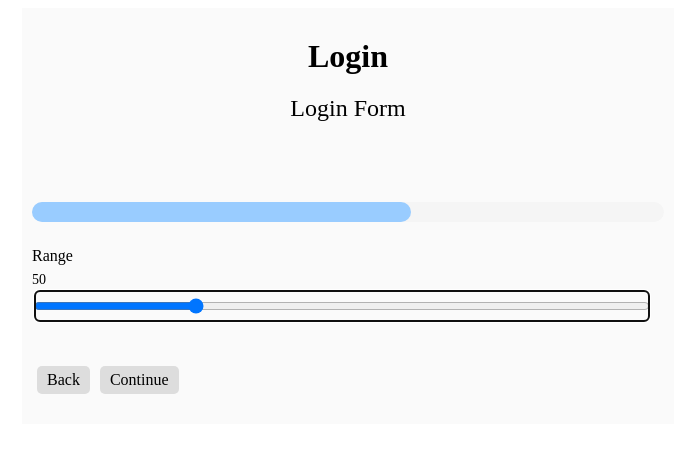
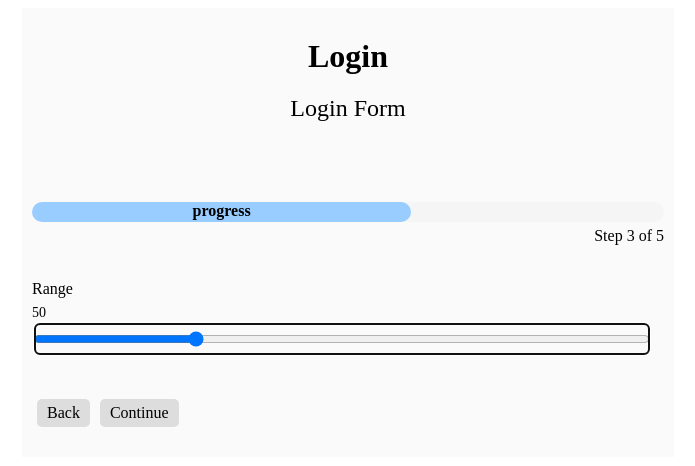
Before and after one commit to nettantra/llama-forms-react, a React (Create React App) app: page / in a window 1280 px wide. Shown: the top 466 px of the page, without its empty margins (302-997 px from the left). Built offline with nearby package versions, Linux system fonts and the light colour scheme.

Commit message:
optimised progressbar

```diff
--- a/src/App.js
+++ b/src/App.js
@@ -43,12 +43,14 @@ function App() {
                 onNext : login_test
               }
             },
-            ProgressBar:true,
-            progressBarColor:"",
-            progressBarHeight: "",
-            progressBarText:"",
-            progressBarTextColor:"",
-            subProgressBar: false,
+            progressBar:{
+              show: true,
+              color: '',
+              height: '',
+              text: 'progress',
+              textColor: '',
+              subProgress: true,
+            },
             prevButtonText:"Back",
             nextButtonText:"Continue",
             submitButtonText:"Done",
--- a/src/llama/index.jsx
+++ b/src/llama/index.jsx
@@ -2,7 +2,7 @@ import React from 'react';
 import { Fragment, useEffect, useState } from "react";
 import MultipleForm from "./components/Form/multipleForm";
 import SingleForm from "./components/Form/singleForm";
-import {Progress} from './components/Progress'
+import { Progress } from './components/Progress'
 
 
 export const LlamaForm = (props) => {
@@ -70,9 +70,9 @@ export const LlamaForm = (props) => {
                     wizardStepSet={wizardStepSet}
                     onSubmit={props.onSubmit}
                     step={setStep}
-                    button={{"next":props.schema.nextButtonText, "previous":props.schema.prevButtonText, "submit":props.schema.submitButtonText}}
+                    button={{ "next": props.schema.nextButtonText, "previous": props.schema.prevButtonText, "submit": props.schema.submitButtonText }}
                     initialStep={props?.schema?.initialStep}
-                    wizardStepOptions = {props?.schema?.wizardOptions}
+                    wizardStepOptions={props?.schema?.wizardOptions}
                 />
             )
         }
@@ -94,8 +94,9 @@ export const LlamaForm = (props) => {
         <>
             <div style={{ backgroundColor: "#FAFAFA", width: "100%", height: "100%", display: "flex", flexDirection: "column", alignItems: "center", padding: "10px" }}>
                 <h1 style={{ fontFamily: 'Nunito Sans', margin: "20px 0px" }}>{props.schema?.title}</h1>
+                {console.log(props.schema?.progressBar)}
                 <h2 style={{ fontFamily: 'Nunito Sans', fontWeight: "400", margin: "0px 0px 30px 0px" }}>{props.schema?.description}</h2>
-                <Progress height={props.schema.progressBarHeight} step={step} stepLength={Object.keys(wizardStepSet).length} color={props.schema.progressBarColor} text={props.schema.progressBarText} textColor={props.schema.progressBarTextColor} ProgressBar={props.schema.ProgressBar} subProgressBar={props.schema.subProgressBar}/>
+                <Progress height={props?.schema?.progressBar?.height?? ""} step={step} stepLength={Object.keys(wizardStepSet).length} color={props?.schema?.progressBar?.color?? ""} text={props?.schema?.progressBar?.text ?? ""} textColor={props?.schema?.progressBar?.textColor?? ""} ProgressBar={props?.schema?.progressBar?.show ?? false} subProgressBar={props?.schema?.progressBar?.subProgress ?? false} />
                 <form onSubmit={(e) => { e.preventDefault() }} style={{ minWidth: '100%', padding: "0px 20px" }}>
                     {formBuilder()}
                 </form>
```
Also changed, not shown: 2 other files (tests, documents, lock files or other folders).
